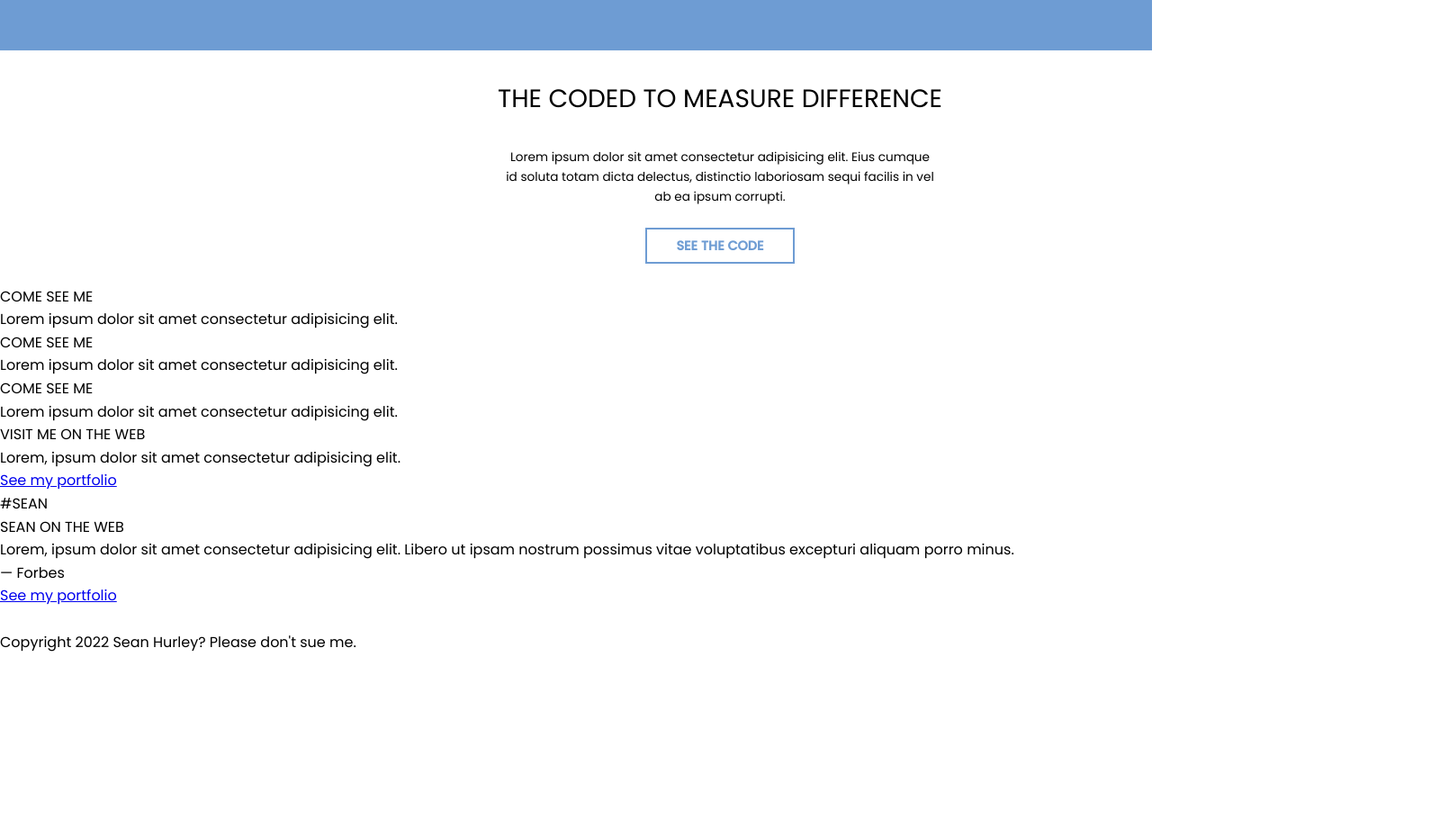
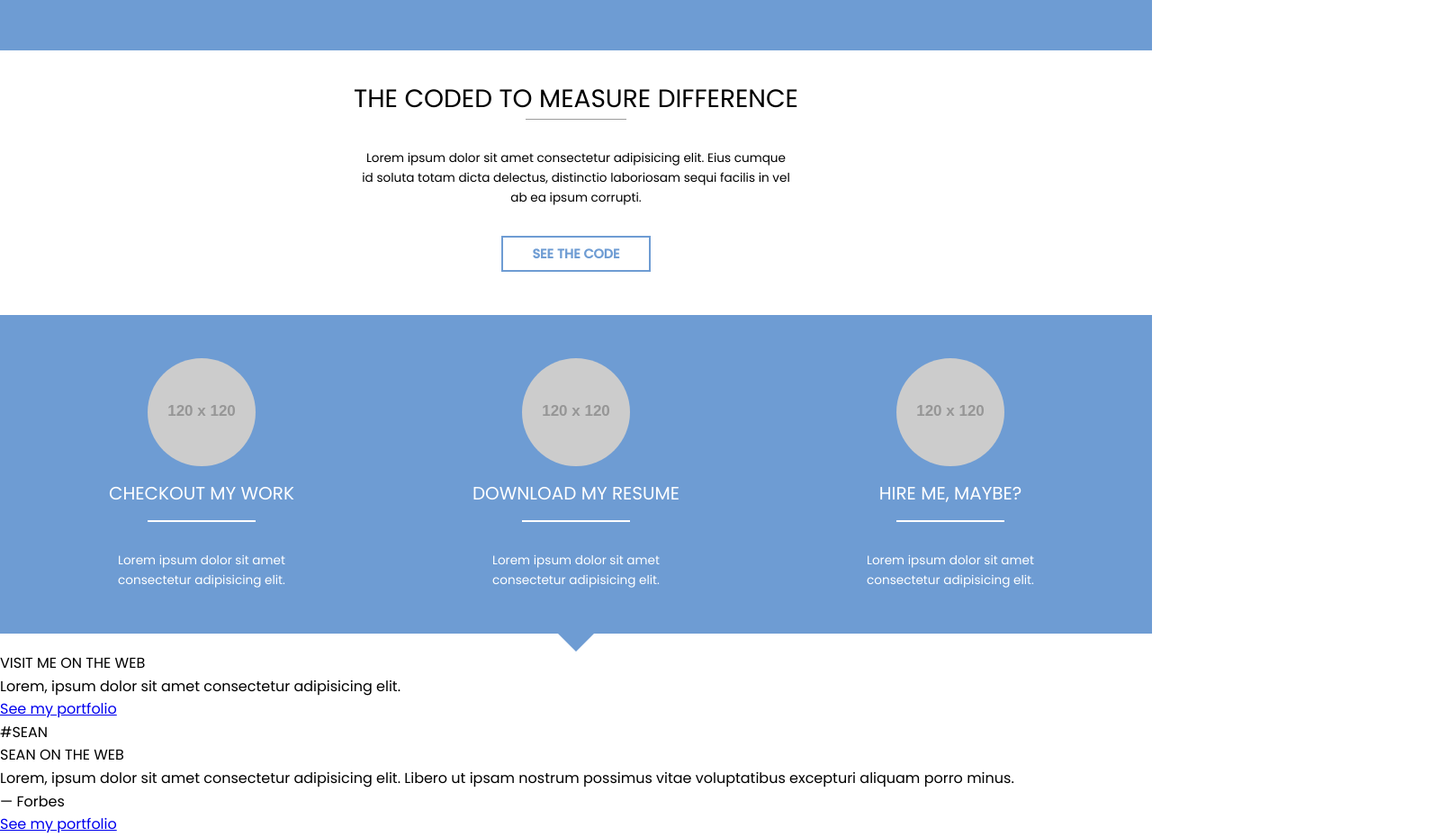
Before and after one commit to smh1988-2/seans-suits, a plain HTML site: page index.html in a window 1280 px wide. Shown: the part 660-1590 px from the top of the page at 90% size, 1600 px wide, since content can reach past the window. Before the commit the page ends 1386 px from the top, so only its background shows below. Drawn offline with Linux system fonts and the light colour scheme; placeholder pictures from the web are drawn by us.

Commit message:
added usp and benefits CSS

```diff
--- a/index.html
+++ b/index.html
@@ -36,38 +36,50 @@
           Lorem ipsum dolor sit amet consectetur adipisicing elit. Beatae quasi
           quo minima repellat voluptates.
         </p>
-        <div class="hero-btn-container">
+        <div class="btn-container">
             <a href="#" class="white-btn">Book an appointment</a>
-        </div>
+            <div class="hero-btn-container">
       </div>
     </section>
 
     <section class="usp">
       <h2 class="usp-header">The coded to measure difference</h2>
+      <div class="usp-line"></div>
       <p class="usp-text">
         Lorem ipsum dolor sit amet consectetur adipisicing elit. Eius cumque id
         soluta totam dicta delectus, distinctio laboriosam sequi facilis in vel
         ab ea ipsum corrupti.
       </p>
-      <a href="#" class="white-btn">See the code</a>
+      <div class="btn-container">
+          <a href="#" class="white-btn">See the code</a>
+      </div>
     </section>
 
-    <section>
-      <section>
-        <h3>Come see me</h3>
+    <section class="benefits">
+      <section class="benefit">
+        <img src="http://placehold.jp/120x120.png" alt="" class="benefit-image" />
+        <h2>Checkout my work</h2>
+        <div class="benefit-line"></div>
         <p>Lorem ipsum dolor sit amet consectetur adipisicing elit.</p>
       </section>
 
-      <section>
-        <h3>Come see me</h3>
+      <section class="benefit">
+        <img src="http://placehold.jp/120x120.png" alt="" class="benefit-image" />
+        <h2>download my resume</h2>
+        <div class="benefit-line"></div>
         <p>Lorem ipsum dolor sit amet consectetur adipisicing elit.</p>
       </section>
 
-      <section>
-        <h3>Come see me</h3>
+      <section class="benefit">
+        <img src="http://placehold.jp/120x120.png" alt="" class="benefit-image" />
+        <h2>Hire me, maybe?</h2>
+        <div class="benefit-line"></div>
         <p>Lorem ipsum dolor sit amet consectetur adipisicing elit.</p>
       </section>
     </section>
+
+    <div class="arrow-container"><div class="arrow-down"></div></div>
+
 
     <section>
       <h2>Visit me on the web</h2>
--- a/styles.css
+++ b/styles.css
@@ -147,6 +147,10 @@ h4 {
   text-transform: uppercase;
 }
 
+.btn-container {
+  padding: 1.5rem 0rem;
+}
+
 .white-btn {
   background-color: #fff;
   border: 2px solid var(--blue-bg-color);
@@ -162,7 +166,6 @@ h4 {
 header {
   width: 100%;
   height: 5rem;
-  padding: 0rem 3rem;
   text-transform: uppercase;
   text-align: center;
   display: flex;
@@ -175,12 +178,14 @@ header {
   color: var(--dark-gray-bg-color);
   font-size: 1.25rem;
   font-weight: 800;
+  padding-left: 3rem;
 }
 
 .tagline {
   font-weight: 300;
   font-size: 0.55rem;
   padding-top: 0.2rem;
+  padding-left: 3rem;
   letter-spacing: 0.1rem;
 }
 
@@ -213,7 +218,6 @@ h1 {
 }
 
 .line {
-  content: "";
   border-bottom: 1px solid #fff;
 }
 
@@ -227,25 +231,87 @@ h1 {
   }
 }
 
-.hero-btn-container {
-  padding: 1.5rem 0rem;
-}
-
 /* UNIQUE SELLING POINT */
 
 .usp {
   width: 100%;
   text-align: center;
-    font-size: .85rem;
-    padding: 2rem 10rem;
+  font-size: 0.85rem;
+  padding: 2rem 0rem;
+  display: flex;
+  flex-flow: column wrap;
+  align-items: center;
+  justify-content: center;
 }
 
 .usp-header {
   font-size: 1.75rem;
+  padding-bottom: 0rem;
+}
+
+.usp-line {
+  width: 7rem;
   padding-bottom: 2rem;
+  border-top: 1px solid var(--light-gray-footer-color);
 }
 
 .usp-text {
   padding: 0rem 25rem;
+  padding-bottom: 1rem;
+}
+
+@media only screen and (max-width: 1000px) {
+  .usp-text {
+    padding: 1rem 1rem;
+  }
+}
+
+/* BENEFITS */
+
+.benefits {
+  background-color: var(--blue-bg-color);
+  color: #fff;
+  text-align: center;
+  padding: 1rem 1rem;
+  display: flex;
+  flex-flow: row wrap;
+  align-items: center;
+  justify-content: space-around;
+}
+
+.benefit {
+  padding: 2rem 2rem;
+  width: 15rem;
+  display: flex;
+  flex-flow: row wrap;
+  justify-content: space-around;
+  font-size: 0.85rem;
+}
+
+.benefit-image {
+  border-radius: 100%;
+}
+
+.benefit-line {
+  width: 50%;
   padding-bottom: 2rem;
+  border-top: 2px solid #fff;
 }
+
+.benefit > h2 {
+  font-size: 1.25rem;
+  padding: 0.9rem 0rem;
+}
+
+.arrow-container {
+  display: flex;
+  justify-content: center;
+}
+
+.arrow-down {
+  width: 0;
+  height: 0;
+  border-left: 20px solid transparent;
+  border-right: 20px solid transparent;
+  border-top: 20px solid var(--blue-bg-color);
+}
```
Lines whose indentation alone changed are shown as unchanged.
